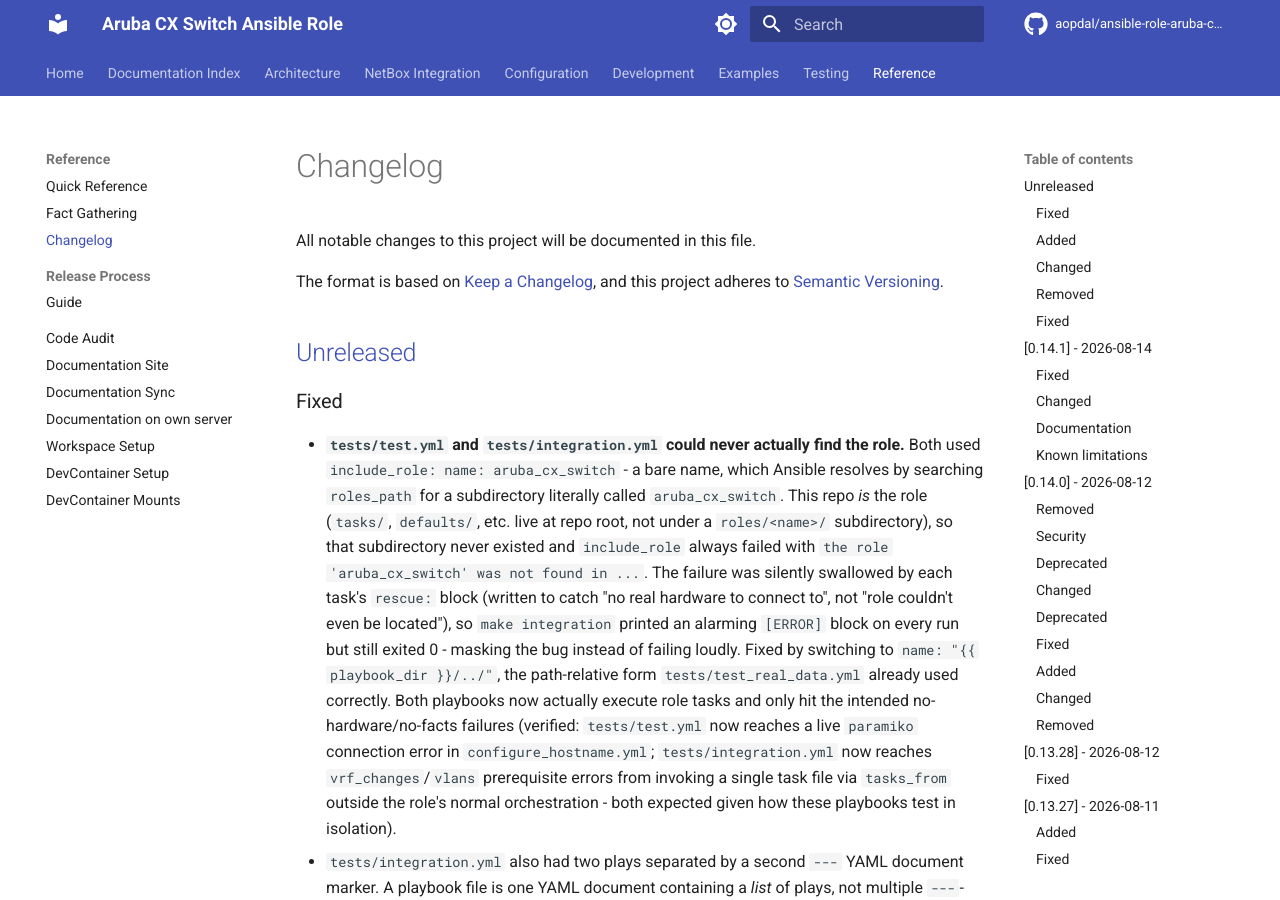
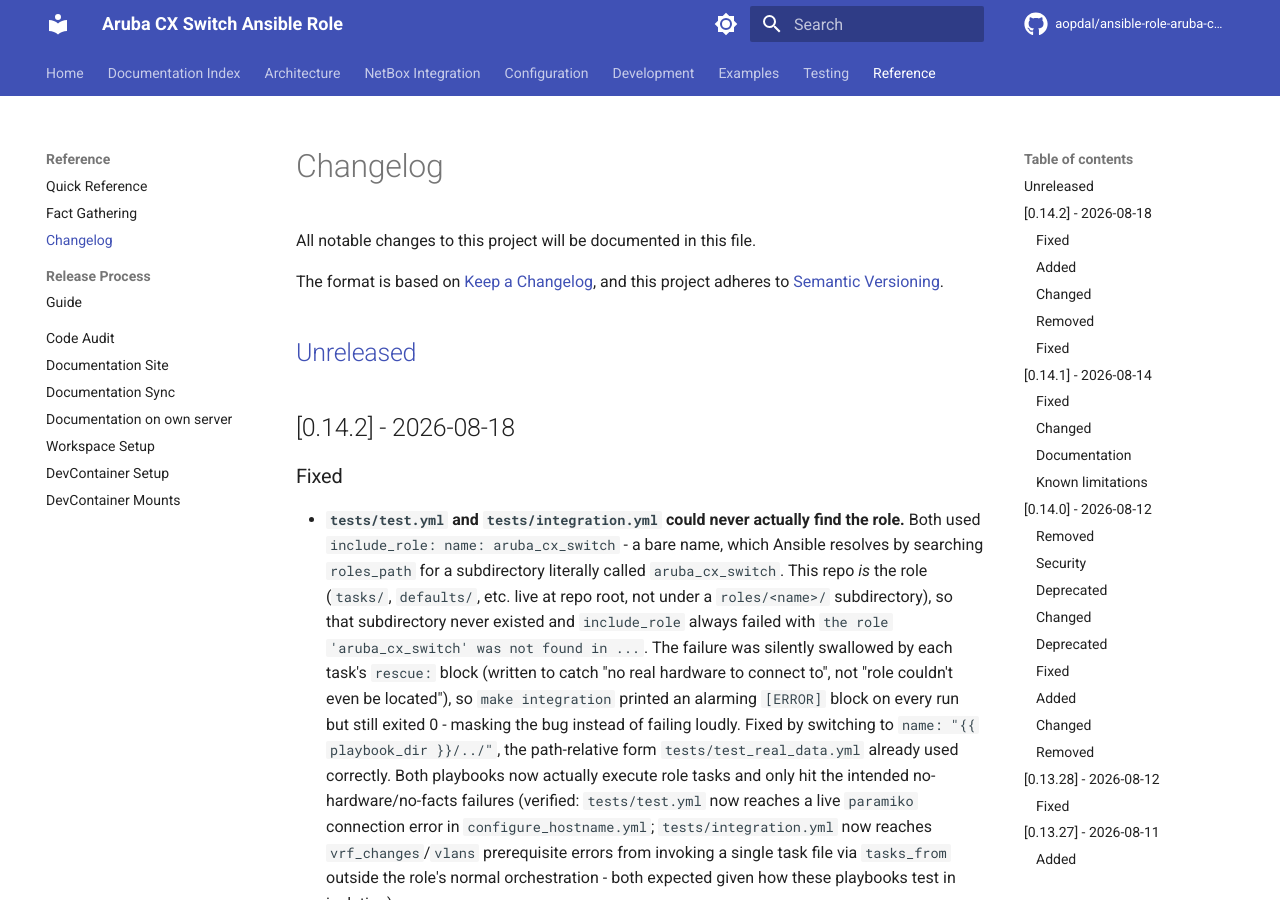
Before and after one commit to aopdal/ansible-role-aruba-cx-switch, an MkDocs documentation site: the page built from docs/CHANGELOG.md, in a window 1280 px wide and 900 px high. Built offline with MkDocs 1.6.1 and Material for MkDocs 9.7.7, drawn with Linux system fonts in a browser that asks for light colours; comment, search, counter and statistics services are not loaded.

Commit message:
chore: release version 0.14.2

```diff
--- a/CHANGELOG.md
+++ b/CHANGELOG.md
@@ -6,6 +6,8 @@
 and this project adheres to [Semantic Versioning](https://semver.org/spec/v2.0.0.html).
 
 ## [Unreleased]
+
+## [0.14.2] - 2026-08-18
 
 ### Fixed
 
--- a/docs/CHANGELOG.md
+++ b/docs/CHANGELOG.md
@@ -6,6 +6,8 @@
 and this project adheres to [Semantic Versioning](https://semver.org/spec/v2.0.0.html).
 
 ## [Unreleased]
+
+## [0.14.2] - 2026-08-18
 
 ### Fixed
 
```
Also changed, not shown: 1 other file.
